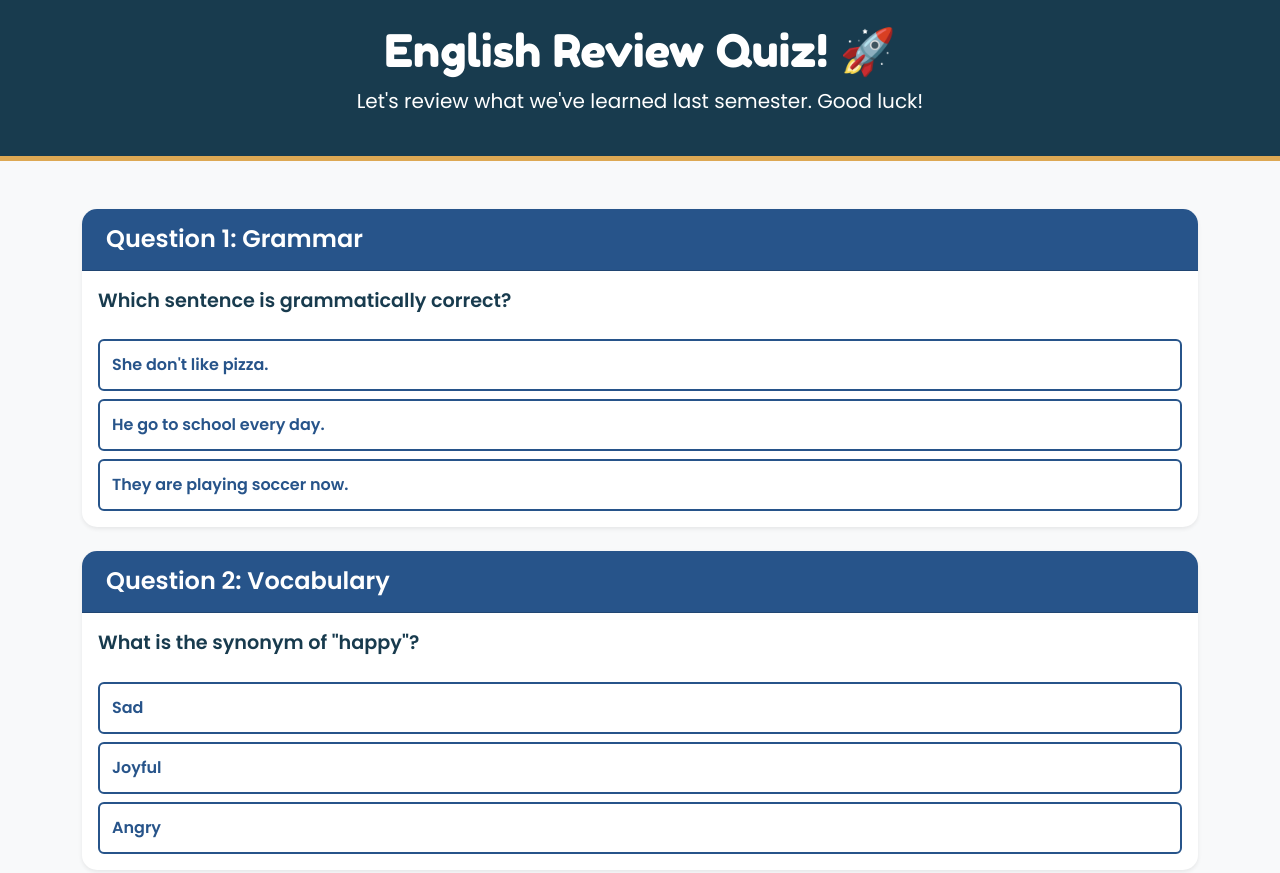
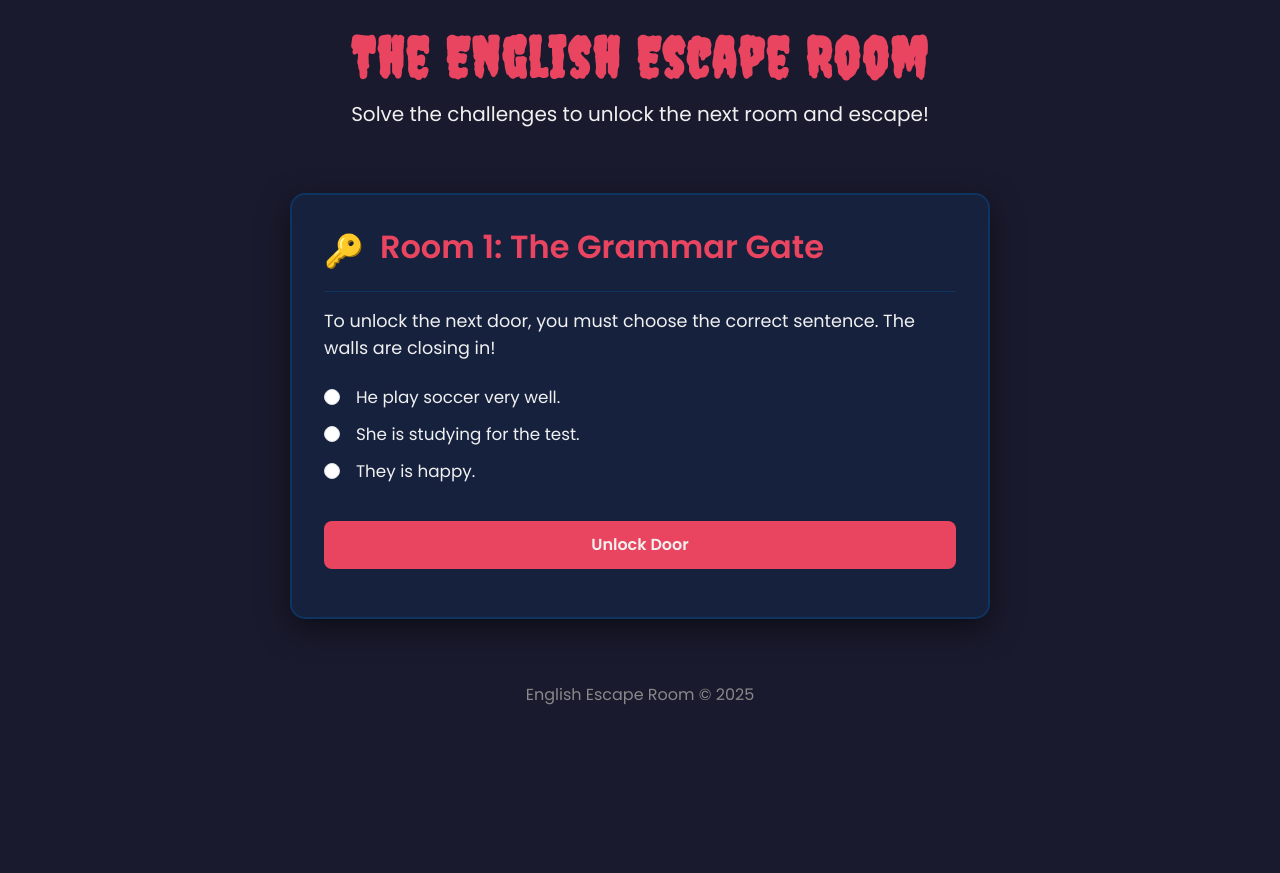
Before and after one commit to pedro-hmenezes/EnglishClassroom, a plain HTML site: page challenge/main.html in a window 1280 px wide. Shown: the top 873 px of the page. After the commit the page ends 800 px from the top, so only its background shows below. Drawn offline with nearby package versions, Linux system fonts and the light colour scheme.

Commit message:
Challenge v.2

```diff
--- a/challenge/css/global.css
+++ b/challenge/css/global.css
@@ -1,92 +1,121 @@
-/* Paleta de Cores (adaptada do seu original) */
+/* Cores e Fontes */
 :root {
-    --cor-fundo: #f8f9fa; /* Um cinza bem claro */
-    --cor-texto: #212529;
-    --cor-primaria: #27548A; /* Azul do seu tema */
-    --cor-secundaria: #183B4E; /* Azul escuro do seu tema */
-    --cor-destaque: #DDA853; /* Amarelo/Dourado do seu tema */
-    --cor-branca: #FFFFFF;
-    --cor-sucesso: #198754; /* Verde do Bootstrap para respostas corretas */
+    --bg-color: #1a1a2e;
+    --card-bg-color: #16213e;
+    --primary-text-color: #e94560;
+    --secondary-text-color: #f0f0f0;
+    --accent-color: #0f3460;
+    --success-color: #a7e9af;
+    --danger-color: #ff847c;
 }
 
 body {
+    background-color: var(--bg-color);
+    color: var(--secondary-text-color);
     font-family: 'Poppins', sans-serif;
-    background-color: var(--cor-fundo);
-    color: var(--cor-texto);
 }
 
-/* --- Cabeçalho --- */
-.header-quiz {
-    background-color: var(--cor-secundaria);
-    color: var(--cor-branca);
-    border-bottom: 5px solid var(--cor-destaque);
+h1, h2, h3 {
+    color: var(--primary-text-color);
+    font-weight: 600;
 }
 
 .header-title {
-    font-family: 'Fredoka One', cursive; /* Fonte mais divertida para o título */
-    font-size: 2.8rem;
-    color: var(--cor-branca);
+    font-family: 'Creepster', cursive;
+    font-size: 3.5rem;
+    letter-spacing: 2px;
 }
 
-/* --- Card de Pergunta --- */
-.question-card {
-    border: none;
-    border-radius: 15px;
-    overflow: hidden; /* Garante que os cantos arredondados funcionem */
-    transition: transform 0.2s ease-in-out;
+/* Container Principal */
+.escape-room-container {
+    max-width: 700px;
+    margin: auto;
 }
 
-.question-card:hover {
-    transform: translateY(-5px);
+/* Estilo da Sala */
+.room {
+    background-color: var(--card-bg-color);
+    border: 2px solid var(--accent-color);
+    border-radius: 15px;
+    padding: 2rem;
+    box-shadow: 0 10px 30px rgba(0, 0, 0, 0.5);
+    opacity: 0;
+    transition: opacity 0.5s ease-in-out;
 }
 
-.question-card .card-header {
-    background-color: var(--cor-primaria);
-    color: var(--cor-branca);
-    padding: 1rem 1.5rem;
+.room.active {
+    opacity: 1;
 }
 
-.question-title {
-    margin: 0;
-    font-size: 1.5rem;
-    font-weight: 600;
+.room-header {
+    display: flex;
+    align-items: center;
+    gap: 1rem;
+    margin-bottom: 1rem;
+    border-bottom: 1px solid var(--accent-color);
+    padding-bottom: 1rem;
+}
+
+.room-icon {
+    font-size: 2rem;
 }
 
 .question-text {
-    font-size: 1.2rem;
-    font-weight: 600;
-    color: var(--cor-secundaria);
+    font-size: 1.1rem;
     margin-bottom: 1.5rem;
 }
 
-/* --- Botões de Alternativa --- */
-.btn-option {
-    background-color: var(--cor-branca);
-    color: var(--cor-primaria);
-    border: 2px solid var(--cor-primaria);
-    padding: 0.75rem;
-    font-weight: 600;
-    text-align: left;
-    transition: all 0.3s ease;
+/* Estilo das Alternativas (Form) */
+.form-check {
+    margin-bottom: 0.75rem;
 }
 
-.btn-option:hover {
-    background-color: var(--cor-destaque);
-    color: var(--cor-branca);
-    border-color: var(--cor-destaque);
+.form-check-input {
+    cursor: pointer;
 }
 
-/* --- Bloco da Resposta Correta --- */
-.correct-answer {
-    background-color: #e8f5e9; /* Um verde bem claro */
-    border-left: 5px solid var(--cor-sucesso);
-    color: #2e7d32;
-    font-size: 1rem;
+.form-check-label {
+    cursor: pointer;
+    font-size: 1.05rem;
+    padding-left: 0.5rem;
 }
 
-/* --- Rodapé --- */
-.footer-quiz {
-    background-color: var(--cor-secundaria);
-    color: var(--cor-branca);
-    font-size: 0.9em;
+.form-check-input:checked {
+    background-color: var(--primary-text-color);
+    border-color: var(--primary-text-color);
 }
+
+/* Botão de Desbloqueio */
+.btn-unlock {
+    background-color: var(--primary-text-color);
+    color: var(--secondary-text-color);
+    border: none;
+    font-weight: 600;
+    padding: 0.75rem 1.5rem;
+    border-radius: 8px;
+    transition: background-color 0.3s, transform 0.2s;
+    width: 100%;
+}
+
+.btn-unlock:hover {
+    background-color: #c43751;
+    transform: translateY(-3px);
+}
+
+/* Mensagens de Feedback */
+.feedback.alert-success {
+    background-color: var(--success-color);
+    color: #143618;
+    border-color: #143618;
+}
+
+.feedback.alert-danger {
+    background-color: var(--danger-color);
+    color: #5d211c;
+    border-color: #5d211c;
+}
+
+/* Rodapé */
+footer {
+    color: #888;
+}
--- a/challenge/main.html
+++ b/challenge/main.html
@@ -1,119 +1,198 @@
 <!DOCTYPE html>
-<html lang="en">
+<html lang="pt-br">
 <head>
     <meta charset="UTF-8">
     <meta name="viewport" content="width=device-width, initial-scale=1.0">
-    <title>English Review Quiz</title>
-    <link rel="shortcut icon" type="imagex/png" href="images/quiz-icon.png"> <link href="https://cdn.jsdelivr.net/npm/bootstrap@5.3.3/dist/css/bootstrap.min.css" rel="stylesheet" integrity="sha384-QWTKZyjpPEjISv5WaRU9OFeRpok6YctnYmDr5pNlyT2bRjXh0JMhjY6hW+ALEwIH" crossorigin="anonymous">
+    <title>The English Escape Room</title>
 
+    <!-- Bootstrap CSS -->
+    <link href="https://cdn.jsdelivr.net/npm/bootstrap@5.3.3/dist/css/bootstrap.min.css" rel="stylesheet" xintegrity="sha384-QWTKZyjpPEjISv5WaRU9OFeRpok6YctnYmDr5pNlyT2bRjXh0JMhjY6hW+ALEwIH" crossorigin="anonymous">
+
+    <!-- Google Fonts -->
     <link rel="preconnect" href="https://fonts.googleapis.com">
     <link rel="preconnect" href="https://fonts.gstatic.com" crossorigin>
-    <link href="https://fonts.googleapis.com/css2?family=Poppins:wght@400;600;700&family=Fredoka+One&display=swap" rel="stylesheet">
+    <link href="https://fonts.googleapis.com/css2?family=Poppins:wght@400;600&family=Creepster&display=swap" rel="stylesheet">
 
+    <!-- CSS Customizado -->
     <link rel="stylesheet" href="css/global.css">
 </head>
 <body>
-    <header class="header-quiz text-center py-4">
-        <div class="container">
-            <h1 class="header-title">English Review Quiz! 🚀</h1>
-            <p class="lead">Let's review what we've learned last semester. Good luck!</p>
-        </div>
+    <header class="text-center py-4">
+        <h1 class="header-title">The English Escape Room</h1>
+        <p class="lead">Solve the challenges to unlock the next room and escape!</p>
     </header>
 
-    <main class="container my-5">
+    <main class="container mt-4">
+        <div class="escape-room-container">
 
-        <div class="card question-card shadow-sm mb-4">
-            <div class="card-header">
-                <h2 class="question-title">Question 1: Grammar</h2>
+            <!-- Sala 1: Grammar Gate -->
+            <div id="room1" class="room active">
+                <div class="room-content">
+                    <div class="room-header">
+                        <span class="room-icon">🔑</span>
+                        <h2>Room 1: The Grammar Gate</h2>
                     </div>
-            <div class="card-body">
-                <p class="card-text question-text">Which sentence is grammatically correct?</p>
+                    <p class="question-text">To unlock the next door, you must choose the correct sentence. The walls are closing in!</p>
 
-                <div class="d-grid gap-2">
-                    <button class="btn btn-option" type="button" data-bs-toggle="collapse" data-bs-target="#answer1" aria-expanded="false" aria-controls="answer1">
-                        She don't like pizza.
-                    </button>
-                    <button class="btn btn-option" type="button" data-bs-toggle="collapse" data-bs-target="#answer1" aria-expanded="false" aria-controls="answer1">
-                        He go to school every day.
-                    </button>
-                    <button class="btn btn-option" type="button" data-bs-toggle="collapse" data-bs-target="#answer1" aria-expanded="false" aria-controls="answer1">
-                        They are playing soccer now.
-                    </button>
+                    <form>
+                        <div class="form-check">
+                            <input class="form-check-input" type="radio" name="q1" id="q1_opt1" value="incorrect">
+                            <label class="form-check-label" for="q1_opt1">
+                                He play soccer very well.
+                            </label>
                         </div>
+                        <div class="form-check">
+                            <input class="form-check-input" type="radio" name="q1" id="q1_opt2" value="correct">
+                            <label class="form-check-label" for="q1_opt2">
+                                She is studying for the test.
+                            </label>
+                        </div>
+                        <div class="form-check">
+                            <input class="form-check-input" type="radio" name="q1" id="q1_opt3" value="incorrect">
+                            <label class="form-check-label" for="q1_opt3">
+                                They is happy.
+                            </label>
+                        </div>
+                    </form>
 
-                <div class="collapse mt-3" id="answer1">
-                    <div class="card card-body correct-answer">
-                        <strong>Correct Answer:</strong> "They are playing soccer now." <br>
-                        <strong>Explanation:</strong> This sentence uses the Present Continuous tense correctly for an action happening now. The other options have subject-verb agreement errors.
-                    </div>
-                </div>
+                    <button class="btn btn-unlock mt-4" onclick="checkAnswer(1)">Unlock Door</button>
+                    <div id="feedback1" class="feedback mt-3"></div>
                 </div>
             </div>
 
-        <div class="card question-card shadow-sm mb-4">
-            <div class="card-header">
-                <h2 class="question-title">Question 2: Vocabulary</h2>
+            <!-- Sala 2: Vocabulary Vault -->
+            <div id="room2" class="room d-none">
+                <div class="room-content">
+                    <div class="room-header">
+                        <span class="room-icon">🗝️</span>
+                        <h2>Room 2: The Vocabulary Vault</h2>
                     </div>
-            <div class="card-body">
-                <p class="card-text question-text">What is the synonym of "happy"?</p>
+                    <p class="question-text">A secret code is needed. What is the opposite of "ancient"?</p>
 
-                <div class="d-grid gap-2">
-                    <button class="btn btn-option" type="button" data-bs-toggle="collapse" data-bs-target="#answer2" aria-expanded="false" aria-controls="answer2">
-                        Sad
-                    </button>
-                    <button class="btn btn-option" type="button" data-bs-toggle="collapse" data-bs-target="#answer2" aria-expanded="false" aria-controls="answer2">
-                        Joyful
-                    </button>
-                     <button class="btn btn-option" type="button" data-bs-toggle="collapse" data-bs-target="#answer2" aria-expanded="false" aria-controls="answer2">
-                        Angry
-                    </button>
+                    <form>
+                        <div class="form-check">
+                            <input class="form-check-input" type="radio" name="q2" id="q2_opt1" value="correct">
+                            <label class="form-check-label" for="q2_opt1">
+                                Modern
+                            </label>
                         </div>
+                        <div class="form-check">
+                            <input class="form-check-input" type="radio" name="q2" id="q2_opt2" value="incorrect">
+                            <label class="form-check-label" for="q2_opt2">
+                                Old
+                            </label>
+                        </div>
+                        <div class="form-check">
+                            <input class="form-check-input" type="radio" name="q2" id="q2_opt3" value="incorrect">
+                            <label class="form-check-label" for="q2_opt3">
+                                Historical
+                            </label>
+                        </div>
+                    </form>
 
-                <div class="collapse mt-3" id="answer2">
-                    <div class="card card-body correct-answer">
-                        <strong>Correct Answer:</strong> "Joyful." <br>
-                        <strong>Explanation:</strong> "Joyful" means feeling, expressing, or causing great pleasure and happiness.
-                    </div>
-                </div>
+                    <button class="btn btn-unlock mt-4" onclick="checkAnswer(2)">Crack the Code</button>
+                    <div id="feedback2" class="feedback mt-3"></div>
                 </div>
             </div>
 
-        <div class="card question-card shadow-sm mb-4">
-            <div class="card-header">
-                <h2 class="question-title">Question 3: Prepositions</h2>
+            <!-- Sala 3: Preposition Passage -->
+            <div id="room3" class="room d-none">
+                 <div class="room-content">
+                    <div class="room-header">
+                        <span class="room-icon">📜</span>
+                        <h2>Room 3: The Preposition Passage</h2>
                     </div>
-            <div class="card-body">
-                <p class="card-text question-text">My birthday is ___ October.</p>
+                    <p class="question-text">The final step! Choose the correct preposition to find your way out: "The book is ___ the table."</p>
 
-                <div class="d-grid gap-2">
-                    <button class="btn btn-option" type="button" data-bs-toggle="collapse" data-bs-target="#answer3" aria-expanded="false" aria-controls="answer3">
+                    <form>
+                        <div class="form-check">
+                            <input class="form-check-input" type="radio" name="q3" id="q3_opt1" value="incorrect">
+                            <label class="form-check-label" for="q3_opt1">
                                 in
-                    </button>
-                    <button class="btn btn-option" type="button" data-bs-toggle="collapse" data-bs-target="#answer3" aria-expanded="false" aria-controls="answer3">
+                            </label>
+                        </div>
+                        <div class="form-check">
+                            <input class="form-check-input" type="radio" name="q3" id="q3_opt2" value="incorrect">
+                            <label class="form-check-label" for="q3_opt2">
+                                at
+                            </label>
+                        </div>
+                        <div class="form-check">
+                            <input class="form-check-input" type="radio" name="q3" id="q3_opt3" value="correct">
+                            <label class="form-check-label" for="q3_opt3">
                                 on
-                    </button>
-                     <button class="btn btn-option" type="button" data-bs-toggle="collapse" data-bs-target="#answer3" aria-expanded="false" aria-controls="answer3">
-                        at
-                    </button>
+                            </label>
                         </div>
+                    </form>
 
-                <div class="collapse mt-3" id="answer3">
-                    <div class="card card-body correct-answer">
-                        <strong>Correct Answer:</strong> "in." <br>
-                        <strong>Explanation:</strong> We use the preposition "in" for months, years, and seasons.
-                    </div>
-                </div>
+                    <button class="btn btn-unlock mt-4" onclick="checkAnswer(3)">Escape Now!</button>
+                    <div id="feedback3" class="feedback mt-3"></div>
                 </div>
             </div>
 
+            <!-- Tela de Sucesso -->
+            <div id="escaped" class="room d-none">
+                <div class="room-content text-center">
+                    <div class="room-header justify-content-center">
+                        <span class="room-icon">🎉</span>
+                        <h2>Congratulations!</h2>
+                    </div>
+                    <p class="question-text fs-4">You have successfully escaped the rooms by proving your English knowledge!</p>
+                    <img src="https://placehold.co/400x300/e0e0e0/333?text=You+Escaped!" class="img-fluid rounded mt-3" alt="Imagem de comemoração">
+                </div>
+            </div>
+
+        </div>
     </main>
 
-    <footer class="footer-quiz mt-5 py-3">
-        <div class="text-center">
-            English Quiz Activity © 2025 | Created for our class.
-        </div>
+    <footer class="text-center py-3 mt-5">
+        <p class="mb-0">English Escape Room © 2025</p>
     </footer>
 
-    <script src="https://cdn.jsdelivr.net/npm/bootstrap@5.3.3/dist/js/bootstrap.bundle.min.js" integrity="sha384-YvpcrYf0tY3lHB60NNkmXc5s9fDVZLESaAA55NDzOxhy9GkcIdslK1eN7N6jIeHz" crossorigin="anonymous"></script>
+    <!-- Bootstrap JS -->
+    <script src="https://cdn.jsdelivr.net/npm/bootstrap@5.3.3/dist/js/bootstrap.bundle.min.js" xintegrity="sha384-YvpcrYf0tY3lHB60NNkmXc5s9fDVZLESaAA55NDzOxhy9GkcIdslK1eN7N6jIeHz" crossorigin="anonymous"></script>
+
+    <!-- Lógica do Jogo -->
+    <script>
+        function checkAnswer(roomNumber) {
+            const form = document.querySelector(`#room${roomNumber} form`);
+            const feedback = document.getElementById(`feedback${roomNumber}`);
+            const selectedOption = form.querySelector(`input[name="q${roomNumber}"]:checked`);
+
+            if (!selectedOption) {
+                feedback.textContent = 'You must select an answer to proceed!';
+                feedback.className = 'feedback mt-3 alert alert-warning';
+                return;
+            }
+
+            const isCorrect = selectedOption.value === 'correct';
+
+            if (isCorrect) {
+                feedback.textContent = 'Correct! The door creaks open...';
+                feedback.className = 'feedback mt-3 alert alert-success';
+
+                // Delay para o usuário ler o feedback antes de avançar
+                setTimeout(() => {
+                    const currentRoom = document.getElementById(`room${roomNumber}`);
+                    const nextRoomId = (roomNumber === 3) ? 'escaped' : `room${roomNumber + 1}`;
+                    const nextRoom = document.getElementById(nextRoomId);
+
+                    currentRoom.classList.remove('active');
+                    // Espera a animação de fade-out terminar para trocar as salas
+                    setTimeout(() => {
+                        currentRoom.classList.add('d-none');
+                        nextRoom.classList.remove('d-none');
+                        // Força um reflow para a animação de fade-in funcionar
+                        setTimeout(() => nextRoom.classList.add('active'), 20);
+                    }, 500);
+
+                }, 1500);
+
+            } else {
+                feedback.textContent = 'Incorrect. The lock remains shut. Try again!';
+                feedback.className = 'feedback mt-3 alert alert-danger';
+            }
+        }
+    </script>
 </body>
 </html>
```
Lines whose indentation alone changed are shown as unchanged.
